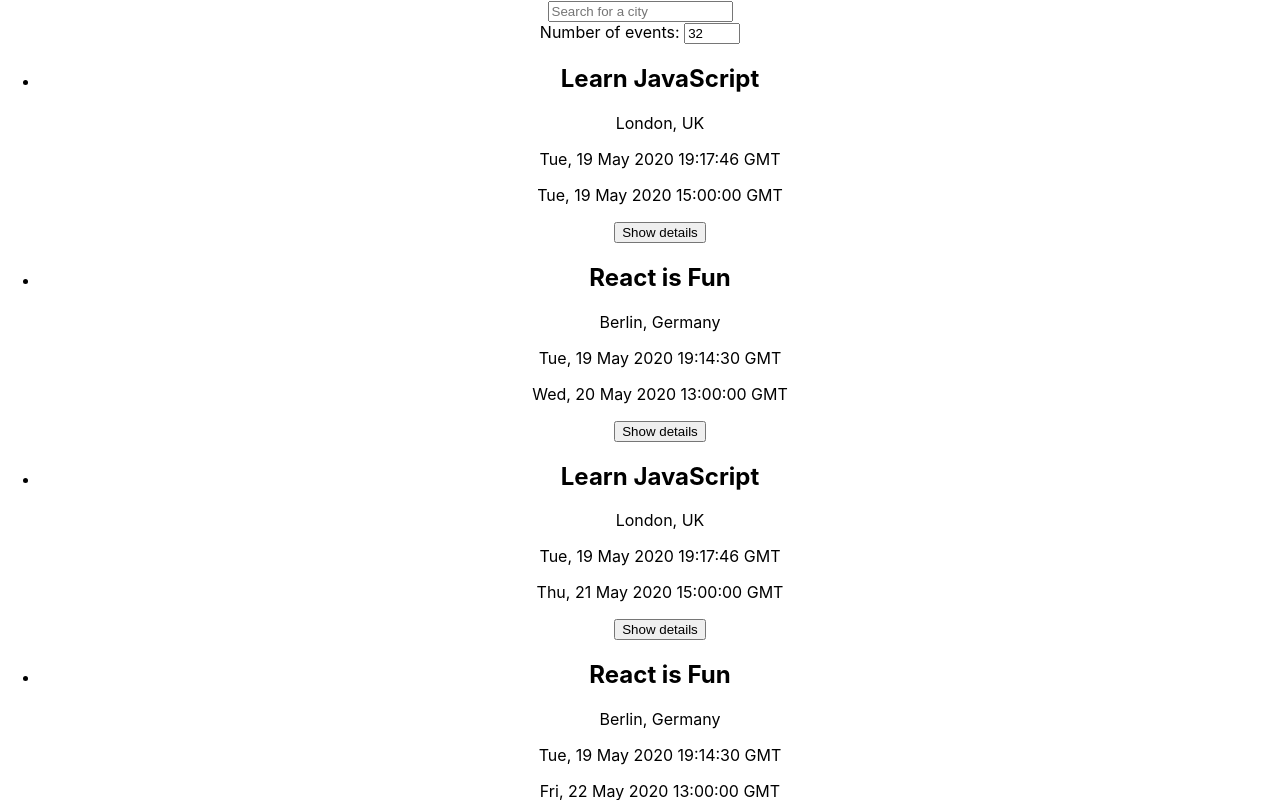
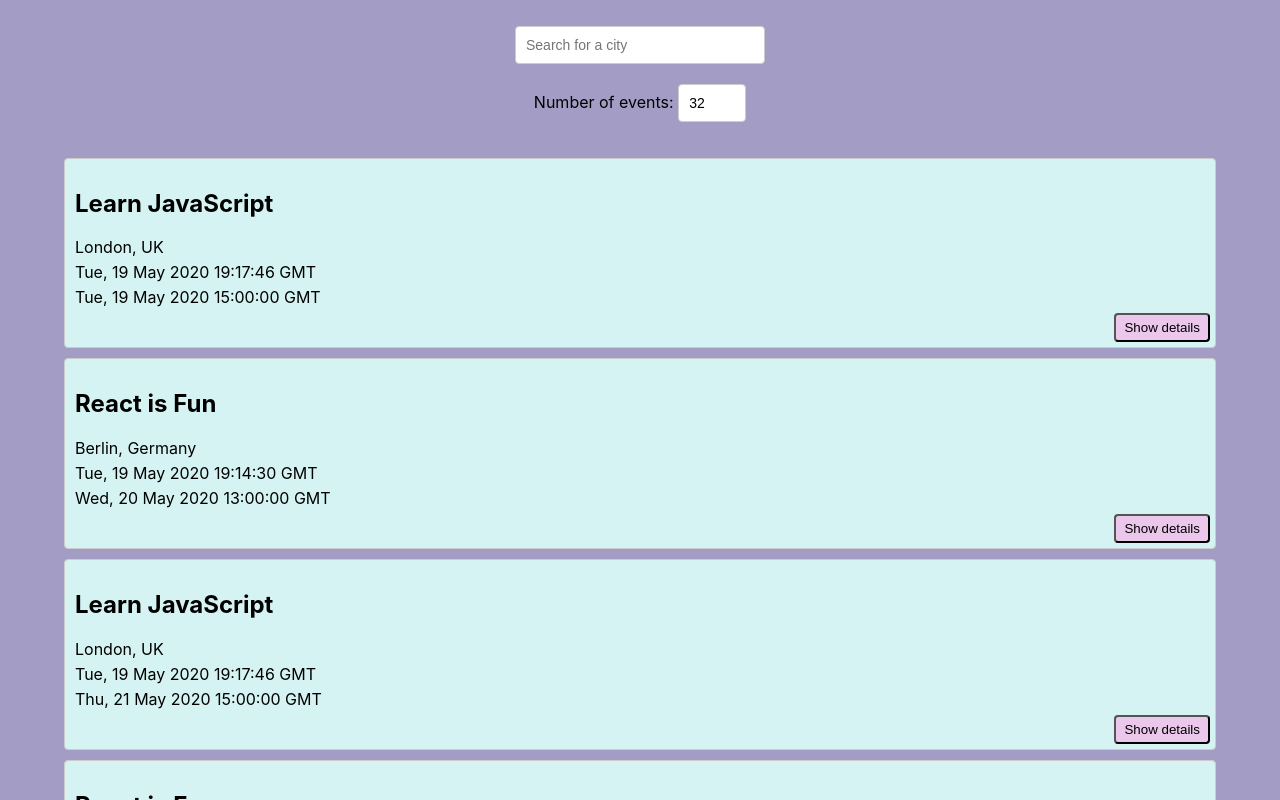
Before and after one commit to timone019/meet, a React (Create React App) app: page / in a window 1280 px wide. Shown: the top 800 px of the page. Built offline with nearby package versions, Linux system fonts and the light colour scheme.

Commit message:
4.5 submission - added styliing, cleaned up App.js code with useCallback

```diff
--- a/src/App.css
+++ b/src/App.css
@@ -1,38 +1,91 @@
+@import url(https://fonts.googleapis.com/css?family=Roboto:500);
 .App {
   text-align: center;
+  padding: 2% 5%;
+  background-color: rgb(163, 157, 197);
 }
 
-.App-logo {
-  height: 40vmin;
-  pointer-events: none;
+.App * {
+  box-sizing: border-box;
 }
 
-@media (prefers-reduced-motion: no-preference) {
-  .App-logo {
-    animation: App-logo-spin infinite 20s linear;
-  }
+ul {
+  padding: 0;
+  list-style: none;
 }
 
-.App-header {
-  background-color: #282c34;
-  min-height: 100vh;
+p {
+  margin: 5px 0;
+}
+
+input[type="text"],
+input[type="number"] {
+  padding: 8px 6px 8px 10px;
+  border-radius: 4px;
+  outline: none;
+  border: 1px solid #ccc;
+  font-size: 14px;
+  line-height: 20px;
+  align-self: center;
+  height: 38px;
+  margin-bottom: 20px;
+}
+
+.city {
+  width: 250px;
+}
+
+#city-search {
   display: flex;
   flex-direction: column;
-  align-items: center;
-  justify-content: center;
-  font-size: calc(10px + 2vmin);
-  color: white;
+  margin: auto;
+  position: relative;
 }
 
-.App-link {
-  color: #61dafb;
+.suggestions {
+  width: 250px;
+  position: absolute;
+  top: 45px;
+  z-index: 2;
+  align-self: center;
+  margin: 0;
+  font-size: 14px;
+  box-shadow: 10px 10px 16px -12px rgba(0, 0, 0, 0.75);
 }
 
-@keyframes App-logo-spin {
-  from {
-    transform: rotate(0deg);
-  }
-  to {
-    transform: rotate(360deg);
-  }
+.suggestions > li {
+  text-align: left;
+  padding: 8px 6px 8px 10px;
+  background-color: #eee;
+  cursor: default;
 }
+
+.suggestions > li:last-child {
+  border-bottom-left-radius: 4px;
+  border-bottom-right-radius: 4px;
+}
+
+.suggestions > li:hover {
+  background-color: #bcdcdb;
+}
+
+.event {
+  padding: 10px 10px 35px;
+  margin-bottom: 10px;
+  text-align: left;
+  border: 1px solid #ccc;
+  border-radius: 4px;
+  position: relative;
+  background-color: rgb(213, 243, 242);
+}
+
+.details-btn {
+  position: absolute;
+  right: 5px;
+  bottom: 5px;
+  padding: 5px 8px;
+  border-radius: 4px;
+  outline: none;
+  cursor: pointer;
+  background-color: rgb(235, 199, 235);
+}
--- a/src/App.js
+++ b/src/App.js
@@ -4,7 +4,7 @@
 import CitySearch from "./components/CitySearch";
 import NumberOfEvents from "./components/NumberOfEvents";
 import { extractLocations, getEvents } from "./api";
-import { useState, useEffect } from "react";
+import { useState, useEffect, useCallback } from "react";
 
 import "./App.css";
 
@@ -14,12 +14,12 @@
   const [allLocations, setAllLocations] = useState([]);
   const [currentCity, setCurrentCity] = useState("See all cities");
 
-  const fetchData = async () => {
+  const fetchData = useCallback(async () => {
     const allEvents = await getEvents();
     const filteredEvents =
       currentCity === "See all cities"
         ? allEvents
-        : allEvents.filter((event) => event.location === currentCity);
+        : allEvents.filter(event => event.location === currentCity);
     setEvents(
       filteredEvents.slice(
         0,
@@ -29,11 +29,11 @@
     // setEvents(filteredEvents.slice(0, currentNOE || 32));
     // setEvents(filteredEvents.slice(0, isNaN(currentNOE) ? 32 : currentNOE));
     setAllLocations(extractLocations(allEvents));
-  };
+  }, [currentCity, currentNOE]);
 
   useEffect(() => {
     fetchData();
-  }, [currentCity, currentNOE]);
+  }, [fetchData]);
 
   return (
     <div className="App">
--- a/src/components/NumberOfEvents.js
+++ b/src/components/NumberOfEvents.js
@@ -9,7 +9,7 @@
 
   const handleInputChanged = (event) => {
     const value = Number(event.target.value);
-    if (value >= 1 && value <= 32) {
+    if (value >= 0 && value <= 32) {
       setNumberOfEvents(value);
       setCurrentNOE(value);
     } else {
@@ -24,7 +24,7 @@
         id="number-of-events-input"
         placeholder="Enter number of events"
         value={numberOfEvents}
-        min="1"
+        min="0"
         max="32"
         className="number-of-events"
         onChange={handleInputChanged}
```
Also changed, not shown: 1 other file (tests, documents, lock files or other folders).
